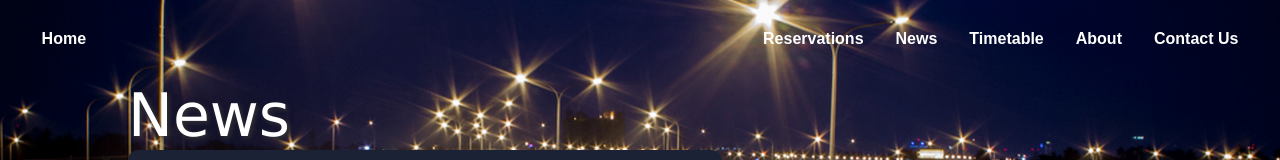
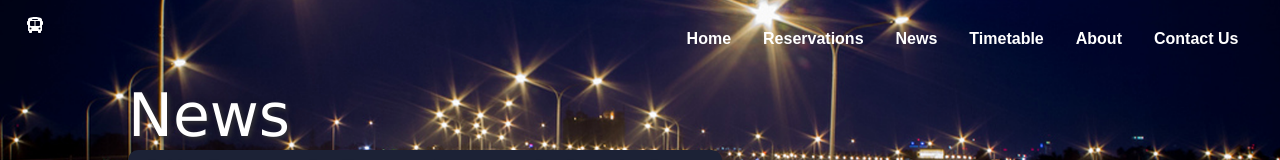
Before and after one commit to Guider-Bus-Reservation-System/Frontend, a React (Create React App) app: page /news in a window 1280 px wide. Shown: the top 160 px of the page. Built offline with nearby package versions, Linux system fonts and the light colour scheme.

Commit message:
some nav bar changes
add logo to nav bar

```diff
--- a/package.json
+++ b/package.json
@@ -4,7 +4,7 @@
   "private": true,
   "dependencies": {
     "@fortawesome/fontawesome-free": "^6.4.0",
-    "@fortawesome/fontawesome-svg-core": "^6.4.0",
+    "@fortawesome/fontawesome-svg-core": "^6.4.2",
     "@fortawesome/free-brands-svg-icons": "^6.4.0",
     "@fortawesome/free-regular-svg-icons": "^6.4.0",
     "@fortawesome/free-solid-svg-icons": "^6.4.0",
--- a/src/components/common/navbar.jsx
+++ b/src/components/common/navbar.jsx
@@ -1,6 +1,7 @@
 import React from "react";
 import { Link } from "react-router-dom";
-
+import { FontAwesomeIcon } from "@fortawesome/react-fontawesome";
+import { faBus } from "@fortawesome/free-solid-svg-icons";
 import "./styles/navbar.css";
 
 const Navbar = () => {
@@ -8,6 +9,8 @@ const Navbar = () => {
 		<React.Fragment>
 			<div className="navbar">
 				<div className="navbar-links">
+
+
 					 {/*navigation bar item 6*/}
 					 <div className="navbar-links-item">
 						<Link to="/contact">Contact Us</Link>
@@ -32,10 +35,13 @@ const Navbar = () => {
 					</div>
 
 					{/*navigation bar item 1*/}
-					<div className="navbar-links-item"
-						style={{ float: "left" }}
-					>
+					<div className="navbar-links-item">
 						<Link to="/" className="active">Home</Link>
+					</div>
+					<div>
+						{/*navigation bar item 6*/}
+						<div className="navbar-links-logo" style={{ color: 'white' }}>							<FontAwesomeIcon icon={faBus} />
+						</div>
 					</div>
 				</div>
 			</div>
--- a/src/components/common/styles/navbar.css
+++ b/src/components/common/styles/navbar.css
@@ -28,6 +28,9 @@
 	color:	#006ebe;
 	transition: 4s;
 }
+.navbar-links-logo a{
+	color: white;
+}
 /*.navbar-links-item a:hover:not(.active) {
 	color: #111;
 }*/
--- a/src/pages/index.jsx
+++ b/src/pages/index.jsx
@@ -6,7 +6,6 @@ import Navbar from "../components/common/navbar";
 import Search from "../components/index/search";
 import Footer from "../components/common/footer";
 import Slideshow from "../components/index/slideshow";
-
 import "./styles/index.css";
 
 const Index = () => {
@@ -23,9 +22,7 @@ const Index = () => {
 					</div>
 
 					<div className="home-header-container">
-						<div className="home-header-logo">
-							<FontAwesomeIcon icon={faBus} />
-						</div>
+
 						<div className="home-header-title">
 							Welcome to Guider
 						</div>
```
Also changed, not shown: 1 other file (tests, documents, lock files or other folders).
